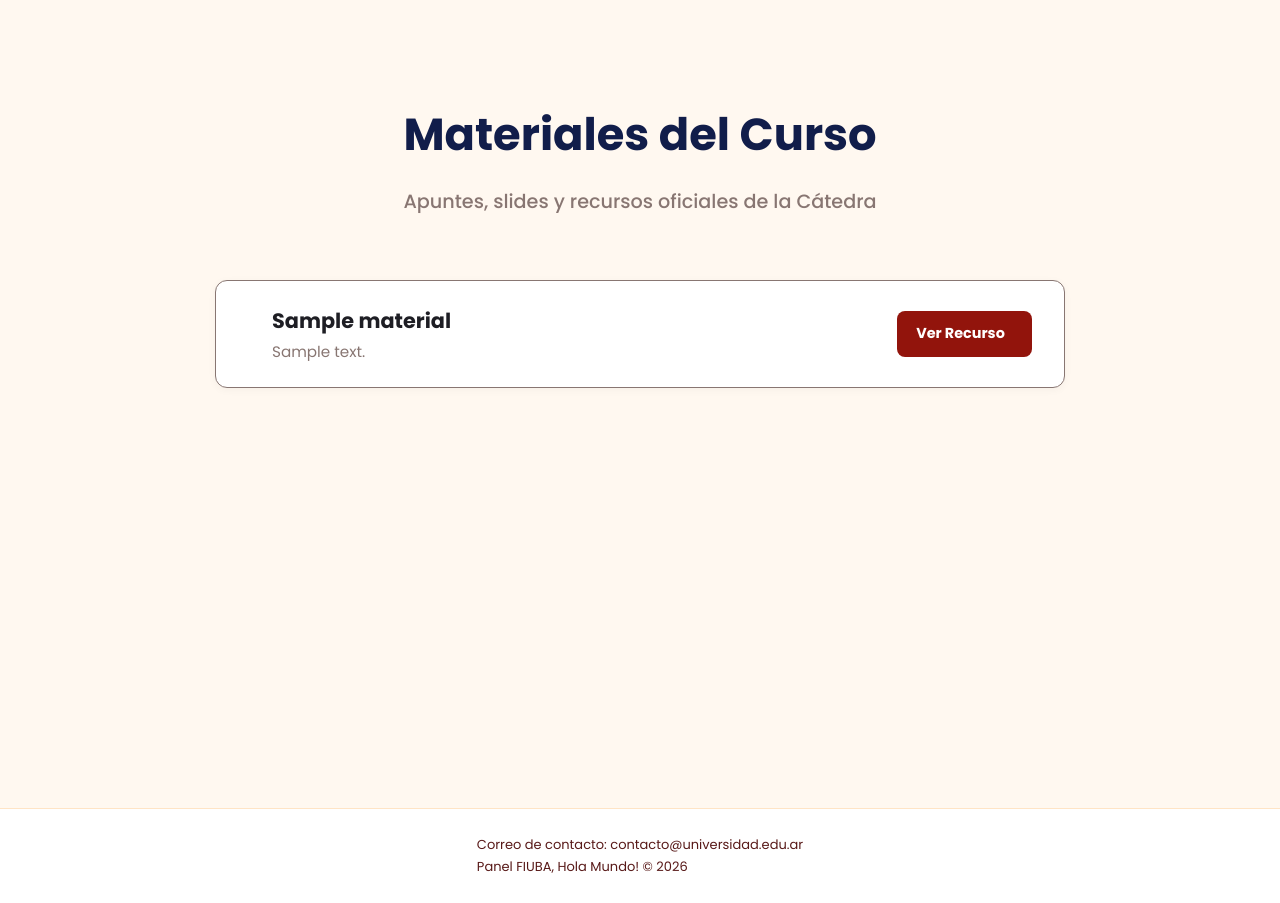
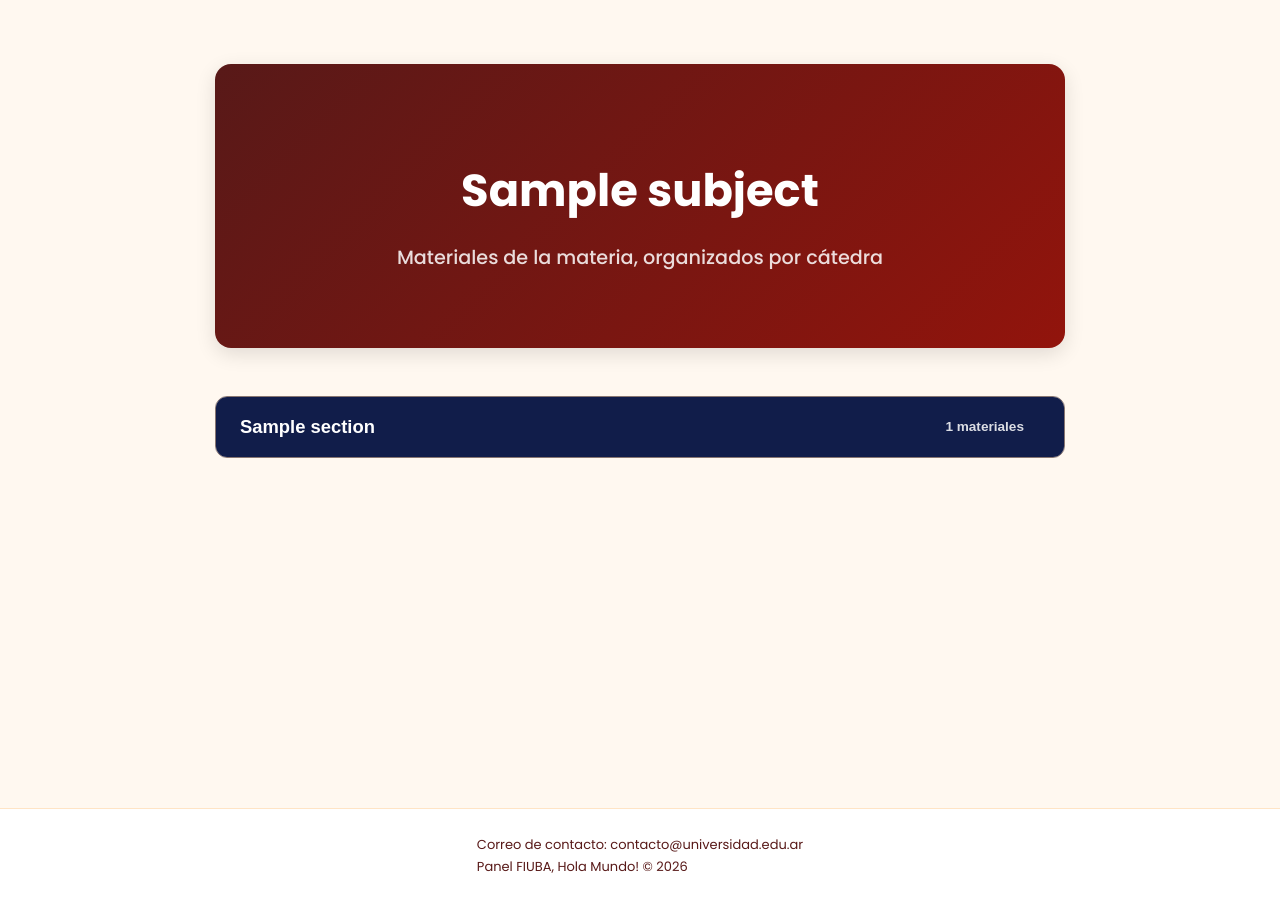
Before and after one commit to sabrisarmiento/Proyecto-Final-IDS-HolaMundo, a Flask app: template frontend/templates/materials.html in a window 1280 px wide. Shown: the part 74-977 px from the top of the page. Run offline with Flask 3, Linux system fonts and the light colour scheme; the template is opened without the code that fills it: most values are stand-ins (such as "Sample title", 1, 10 or a date in 2020).

Commit message:
feat(frontend): finish the materials website

```diff
--- a/frontend/static/css/materials.css
+++ b/frontend/static/css/materials.css
@@ -11,18 +11,22 @@
 
 .materials-header {
     text-align: center;
-    margin-bottom: 4rem;
+    margin-bottom: 3rem;
+    padding: 3.5rem 1.5rem;
+    border-radius: 16px;
+    background: linear-gradient(135deg, var(--color-2), var(--color-3));
+    box-shadow: 0 6px 20px rgba(0, 0, 0, 0.12);
 }
 
 .materials-title {
-    color: var(--color-9);
+    color: #ffffff;
     font-size: 2.8rem;
     font-weight: 800;
     margin-bottom: 0.5rem;
 }
 
 .materials-subtitle {
-    color: var(--color-8);
+    color: rgba(255, 255, 255, 0.85);
     font-size: 1.2rem;
     font-weight: 500;
 }
@@ -122,3 +126,68 @@
     text-decoration: underline;
     font-weight: 700;
 }
+
+.chair-list{
+    display: flex;
+    flex-direction: column;
+    gap: 1rem;
+}
+
+.chair{
+    background-color: #ffffff;
+    border: 1px solid var(--color-8);
+    border-radius: 12px;
+    overflow: hidden;
+}
+
+.chair-header{
+    width: 100%;
+    display: flex;
+    align-items: center;
+    gap: 1rem;
+    padding: 1.2rem 1.5rem;
+    background-color: var(--color-9);
+    color: #ffffff;
+    border: none;
+    cursor: pointer;
+    font-size: 1.15rem;
+    font-weight: 700;
+    text-align: left;
+    transition: background-color 0.2s ease;
+}
+
+.chair-header:hover{
+    background-color: var(--color-2);
+}
+
+.chair-name{
+    flex: 1;
+}
+
+.chair-count{
+    font-size: 0.85rem;
+    font-weight: 600;
+    opacity: 0.85;
+}
+
+.chair-arrow{
+    transition: transform 0.3s ease;
+}
+
+.chair-body{
+    max-height: 0;
+    overflow: hidden;
+    transition: max-height 0.35s ease;
+}
+
+.chair.open .chair-body{
+    max-height: 2000px;
+}
+
+.chair.open .chair-arrow{
+    transform: rotate(180deg);
+}
+
+.chair-body .materials-list{
+    padding: 1.2rem 1.5rem;
+}
--- /dev/null
+++ b/frontend/static/js/materials.js
@@ -0,0 +1,4 @@
+function toggleChair(button){
+    const chair = button.closest('.chair');
+    chair.classList.toggle('open');
+}
--- a/frontend/templates/materials.html
+++ b/frontend/templates/materials.html
@@ -10,13 +10,25 @@
 <section class="materials-section">
     <div class="materials-container">
         <header class="materials-header">
-            <h1 class="materials-title">Materiales del Curso</h1>
-            <p class="materials-subtitle">Apuntes, slides y recursos oficiales de la Cátedra</p>
+            <h1 class="materials-title">{{ subject }}</h1>
+            <p class="materials-subtitle">Materiales de la materia, organizados por cátedra</p>
         </header>
 
+        {% if sections %}
+            <div class="chair-list">
+                {% for section in sections %}
+                <div class="chair">
+                    <!-- Cabecera clickeable: dispara el toggle del acordeón -->
+                    <button type="button" class="chair-header" onclick="toggleChair(this)">
+                        <span class="chair-name">{{ section.name }}</span>
+                        <span class="chair-count">{{ section.materials | length }} materiales</span>
+                        <i class="fas fa-chevron-down chair-arrow"></i>
+                    </button>
+
+                    <!-- Cuerpo desplegable: el div que se abre con los materiales -->
+                    <div class="chair-body">
                         <div class="materials-list">
-            {% if materiales %}
-                {% for material in materiales %}
+                            {% for material in section.materials %}
                             <article class="material-card">
                                 <div class="material-content">
                                     <div class="material-icon">
@@ -34,16 +46,19 @@
                                 </div>
                             </article>
                             {% endfor %}
+                        </div>
+                    </div>
+                </div>
+                {% endfor %}
+            </div>
         {% else %}
             <div class="material-empty">
                 <i class="fas fa-folder-open"></i>
-                    <p>No hay materiales publicados en este momento para la vista pública.</p>
-                    <a href="https://drive.google.com/drive/u/5/folders/1EaowjueNp7y7_b0Qj_PyDmSJaaZOescM" target="_blank" class="btn-drive">
-                        Ir al Drive de la Cátedra
-                    </a>
+                <p>No hay materiales publicados en este momento.</p>
             </div>
         {% endif %}
     </div>
-    </div>
 </section>
+
+<script src="{{ url_for('static', filename='js/materials.js') }}"></script>
 {% endblock %}
```
Also changed, not shown: frontend/routes/materials.py (+20 -2 lines), frontend/services/course_frontend_service.py (added, +14 -0 lines), frontend/services/material_frontend_service.py (line endings or trailing spaces). Lines whose indentation alone changed are shown as unchanged.
